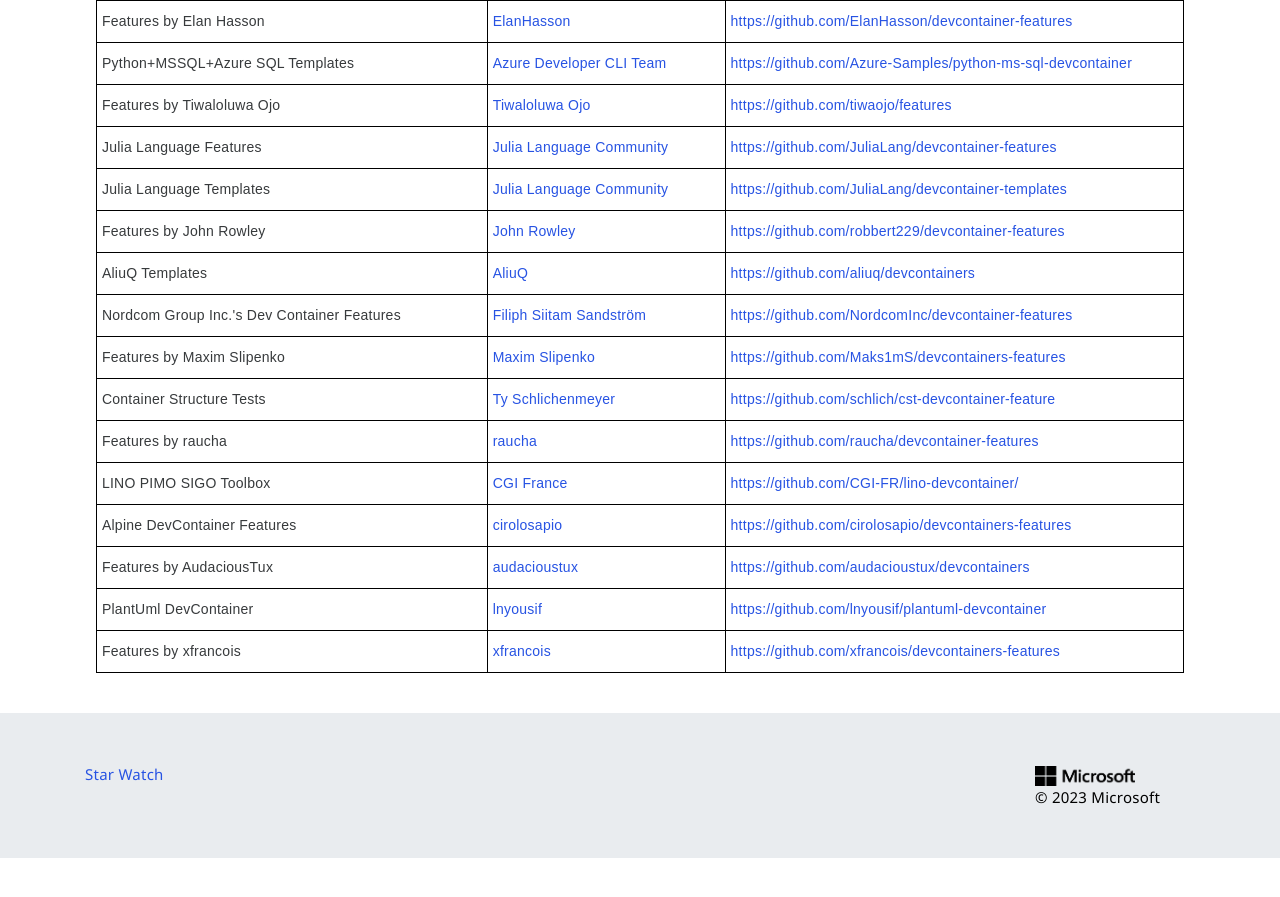
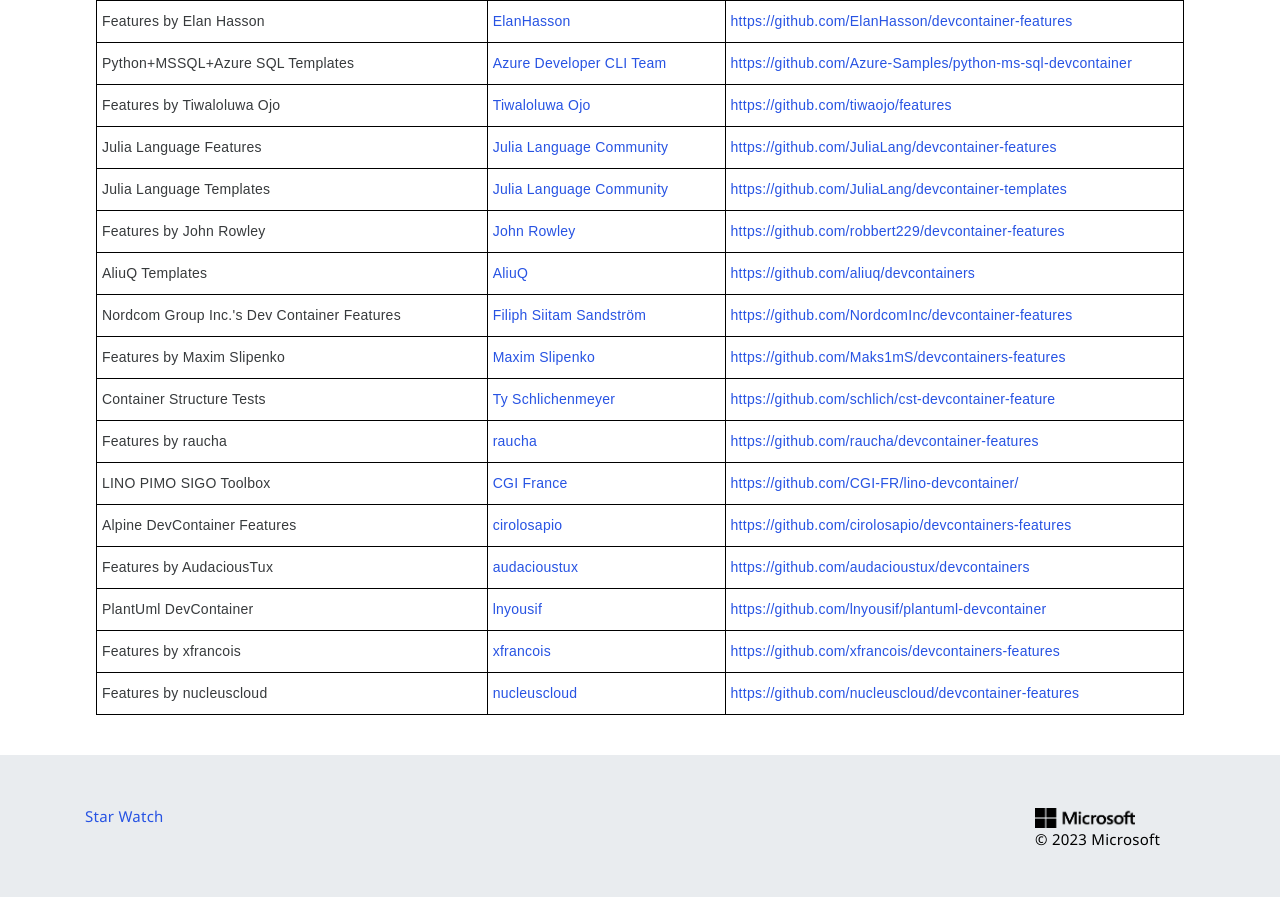
Before and after one commit to devcontainers/devcontainers.github.io, a Jekyll site: the page built from collections.html, in a window 1280 px wide and 900 px high, scrolled down 4702 px. Shown: the top 897 px of the window. Built offline with Jekyll 4.4.1, drawn with Linux system fonts in a browser that asks for light colours; nearby versions of some CDN libraries; comment, search, counter and statistics services are not loaded; before the commit the page ends 5560 px from its top, so only the background shows below that.

Commit message:
Update collection-index.yml to include nucleuscloud features (#308)

```diff
--- a/_data/collection-index.yml
+++ b/_data/collection-index.yml
@@ -598,3 +598,8 @@
   contact: https://github.com/xfrancois/devcontainers-features/issues
   repository: https://github.com/xfrancois/devcontainers-features
   ociReference: ghcr.io/xfrancois/devcontainers-features
+- name: Features by nucleuscloud
+  maintainer: nucleuscloud
+  contact: https://github.com/nucleuscloud/devcontainer-features/issues
+  repository: https://github.com/nucleuscloud/devcontainer-features
+  ociReference: ghcr.io/nucleuscloud/devcontainer-features
```
